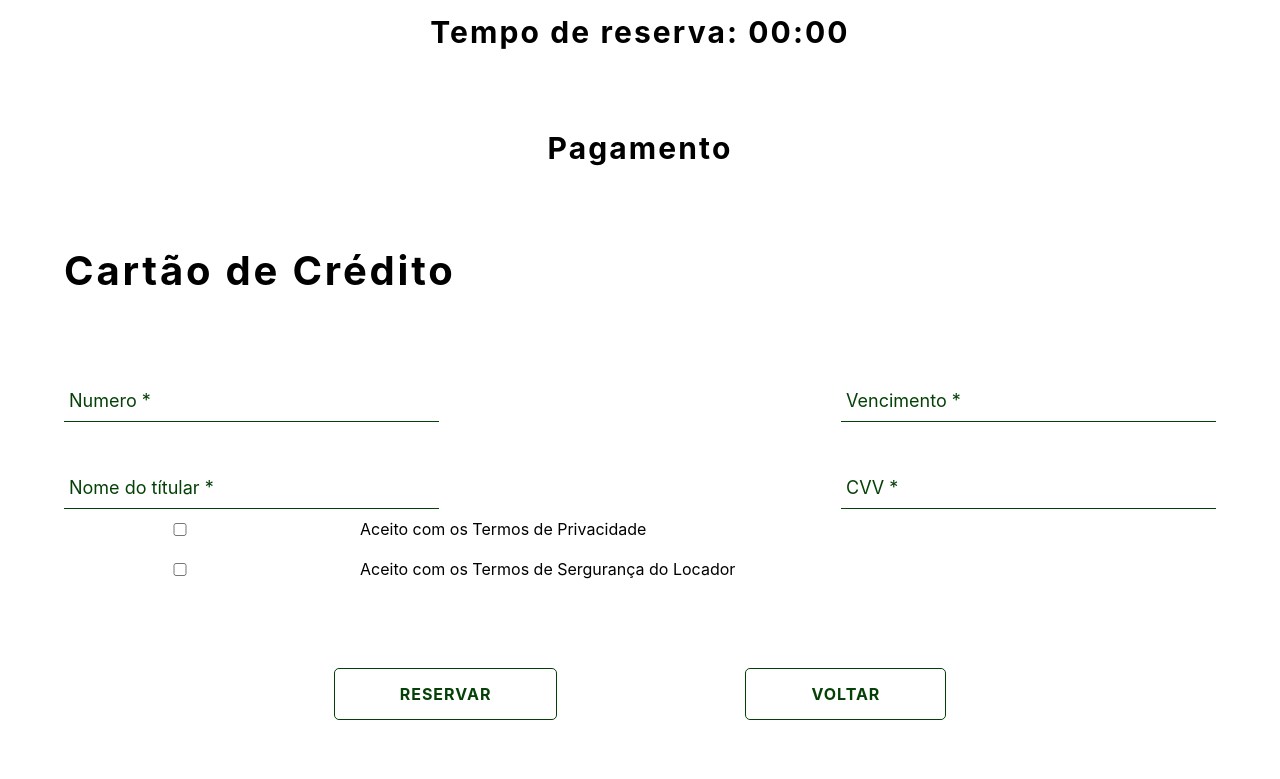
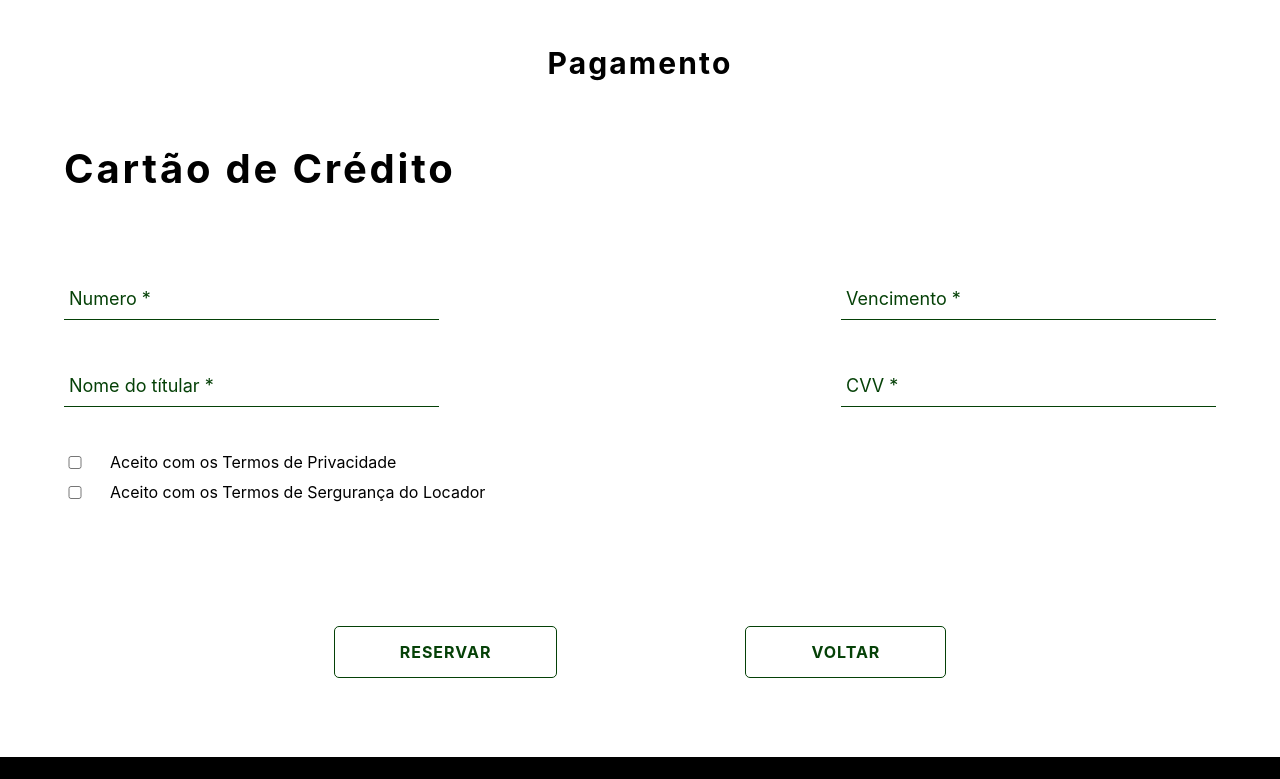
Before and after one commit to Iam-Luik/gp7-front-end, a React (Create React App) app in the folder site/: page /rent in a window 1280 px wide. Shown: the part 1631-2410 px from the top of the page. Built offline with nearby package versions, Linux system fonts and the light colour scheme.

Commit message:
fix: general fixes v4

```diff
--- a/site/src/components/Terms/index.js
+++ b/site/src/components/Terms/index.js
@@ -4,6 +4,7 @@
 function Terms() {
   return (
     <>
+      <TermsItens>
       <TermsStyle>
         <input type="checkbox" />
         <p>Aceito com os Termos de Privacidade</p>
@@ -12,6 +13,7 @@
         <input type="checkbox" />
         <p>Aceito com os Termos de Sergurança do Locador</p>
       </TermsStyle>
+      </TermsItens>
     </>
   );
 }
--- a/site/src/components/Terms/style.js
+++ b/site/src/components/Terms/style.js
@@ -3,9 +3,18 @@
 export const TermsStyle = styled.div`
   display: flex;
   align-items: center;
-  padding: 10px 0px;
+  padding: 5px 0px;
+
+  input {
+    width: 150px;
+  }
+
+  p {
+    margin-left: -40px;
+  }
 
 `;
 
 export const TermsItens = styled.div`
+  padding: 40px 0px;
 `;
--- a/site/src/pages/BicicletaFiltro/index.js
+++ b/site/src/pages/BicicletaFiltro/index.js
@@ -1,4 +1,5 @@
 import Navbar from "../../components/Navbar";
+import Footer from "../../components/Footer";
 import Select from "../../components/Select";
 import {SelectFilter} from './style';
 import BicicletaCard from "../../components/BicicletaCard";
@@ -172,6 +173,7 @@
           <BicicletaCard props={bicicleta}></BicicletaCard>
           <BicicletaCard props={bicicleta}></BicicletaCard>
         </Section>
+        <Footer />
     </>
   );
 };
--- a/site/src/pages/Rent/style.js
+++ b/site/src/pages/Rent/style.js
@@ -73,7 +73,7 @@
     margin: auto;
     letter-spacing: 0.07em;
     font-size: 30px;
-    margin: 40px 0px;
+    margin: 23px 0px;
   }
 `;
 
```
